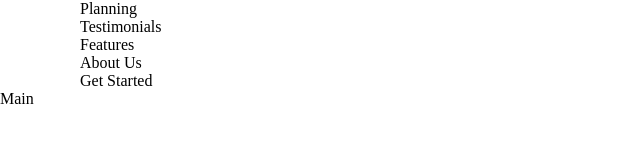
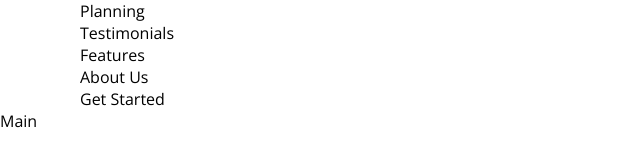
Before and after one commit to hajjamn/htmlcss-responsive-layout, a plain HTML site: page index.html in a window 1280 px wide. Shown: the whole page, without its empty margins (0-640 px from the left). Drawn offline with nearby package versions, Linux system fonts and the light colour scheme.

Commit message:
ADD: added fonts and icon links and css

```diff
--- a/css/style.css
+++ b/css/style.css
@@ -30,3 +30,11 @@ a, button {
     display: flex;
     flex-wrap: wrap;
 }
+
+/* STYLE */
+
+html {
+  font-family: "Open Sans", sans-serif;
+  font-optical-sizing: auto;
+  font-style: normal;
+}
--- a/index.html
+++ b/index.html
@@ -5,6 +5,10 @@
     <meta name="viewport" content="width=device-width, initial-scale=1.0">
     <link rel="stylesheet" href="./css/style.css">
     <link rel="stylesheet" href="/css/responsive.css">
+    <link rel="preconnect" href="https://fonts.googleapis.com">
+    <link rel="preconnect" href="https://fonts.gstatic.com" crossorigin>
+    <link href="https://fonts.googleapis.com/css2?family=Open+Sans:ital,wght@0,300..800;1,300..800&display=swap" rel="stylesheet">
+    <script src="https://kit.fontawesome.com/4411155b30.js" crossorigin="anonymous"></script>
     <title>Responsive Layout</title>
 </head>
 <body>
```
